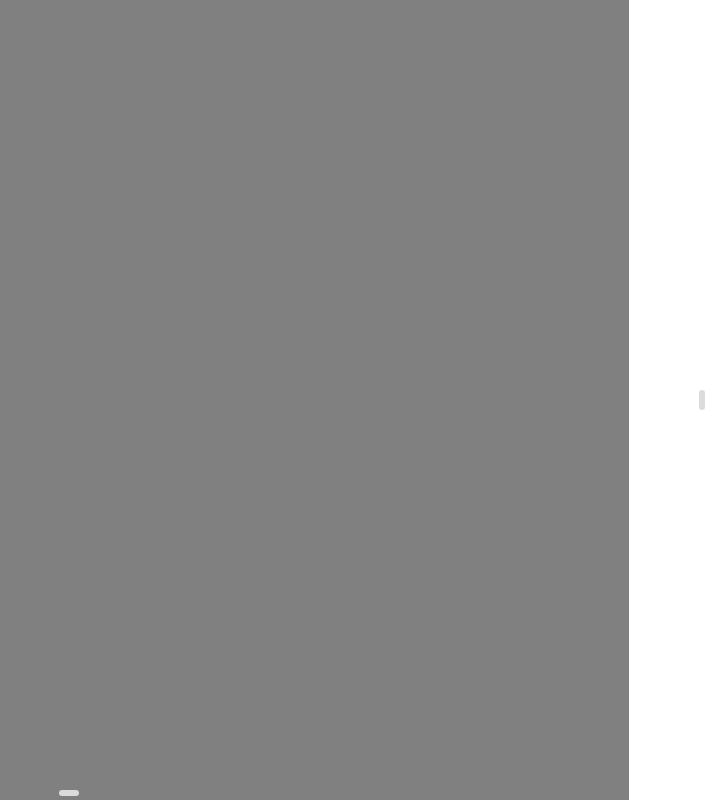
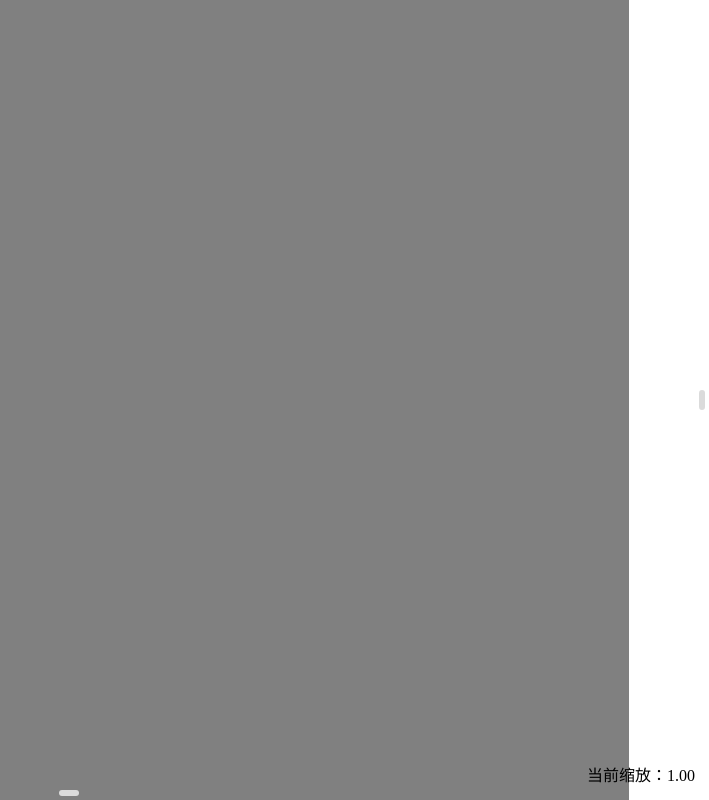
Before and after one commit to jinzhuming/power-canvas, a Vue app: page / in a window 1280 px wide. Shown: the whole page, without its empty margins (571-1280 px from the left). Built offline with nearby package versions, Linux system fonts and the light colour scheme.

Commit message:
添加一个当前缩放倍率展示

```diff
--- a/src/components/Canvas.vue
+++ b/src/components/Canvas.vue
@@ -12,10 +12,11 @@ import SelectedBox from './SelectedBox.vue';
 const canvasID = useCanvasID();
 const canvasOffsetStore = useCanvasOffsetStore();
 const canvasZoomStore = useCanvasZoomStore();
+const { zoom } = toRefs(canvasZoomStore);
 const { x, y } = toRefs(canvasOffsetStore);
 const canvasStyle = computed(() => {
   return {
-    transform: `translate3d(${x.value}px, ${y.value}px, 0px) scale(${canvasZoomStore.zoom})`
+    transform: `translate3d(${x.value}px, ${y.value}px, 0px) scale(${zoom.value})`
   };
 });
 </script>
@@ -29,7 +30,7 @@ const canvasStyle = computed(() => {
 
 <style>
 #canvas {
-  transform-origin: 0px 0px;
+  transform-origin: 0 0;
   width: 1200px;
   height: 800px;
   background-color: gray;
--- a/src/pages/Dashboard.vue
+++ b/src/pages/Dashboard.vue
@@ -2,12 +2,12 @@
 import Canvas from '../components/Canvas.vue';
 import Thumb from '../components/thumb/index.vue';
 import { useMoveCanvas } from '../hooks/useMoveCanvas';
-import { onMounted, ref } from 'vue';
+import { onMounted, Ref, ref, toRefs } from 'vue';
 import { useZoomCanvas } from '../hooks/useZoomCanvas';
 import { usePanelsStore } from '../stores/panels';
 import { v4 as uuid } from 'uuid';
 import MultipleSelectPanels from '../components/MultipleSelectBox.vue';
-import { useDashboardID } from '../stores/dashboard';
+import { useCanvasZoomStore, useDashboardID } from '../stores/dashboard';
 const dashboardRef = ref<HTMLDivElement | null>(null);
 
 const dashboardID = useDashboardID();
@@ -36,6 +36,9 @@ const panelAdd = () => {
 const panelClear = () => {
   panelsStore.clear();
 };
+
+const canvasZoomStore = useCanvasZoomStore();
+const { zoom }: { zoom: Ref<number> } = toRefs(canvasZoomStore);
 </script>
 
 <template>
@@ -47,6 +50,7 @@ const panelClear = () => {
     <Canvas />
     <MultipleSelectPanels />
     <Thumb />
+    <div id="zoom">当前缩放：{{ zoom.toFixed(2) }}</div>
   </div>
 </template>
 
@@ -64,4 +68,11 @@ const panelClear = () => {
   top: 0;
   left: 0;
 }
+
+#zoom {
+  position: absolute;
+  bottom: 0;
+  right: 0;
+  padding: 14px;
+}
 </style>
```
